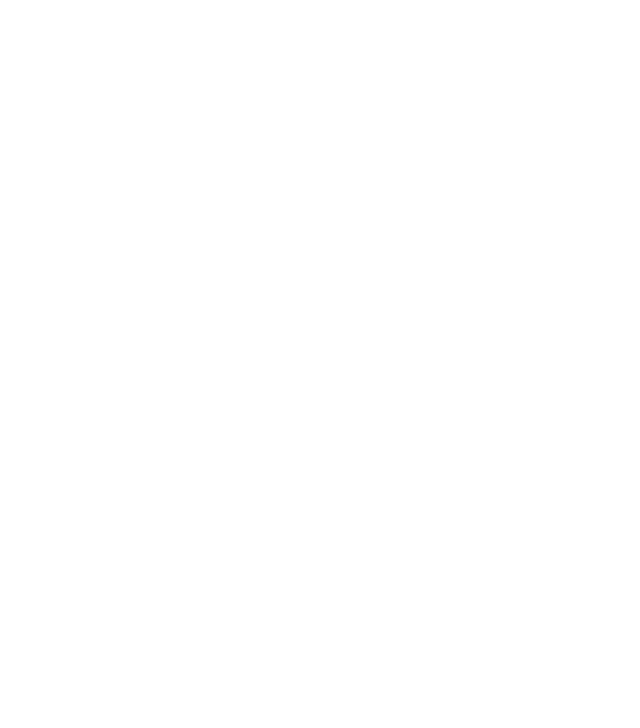
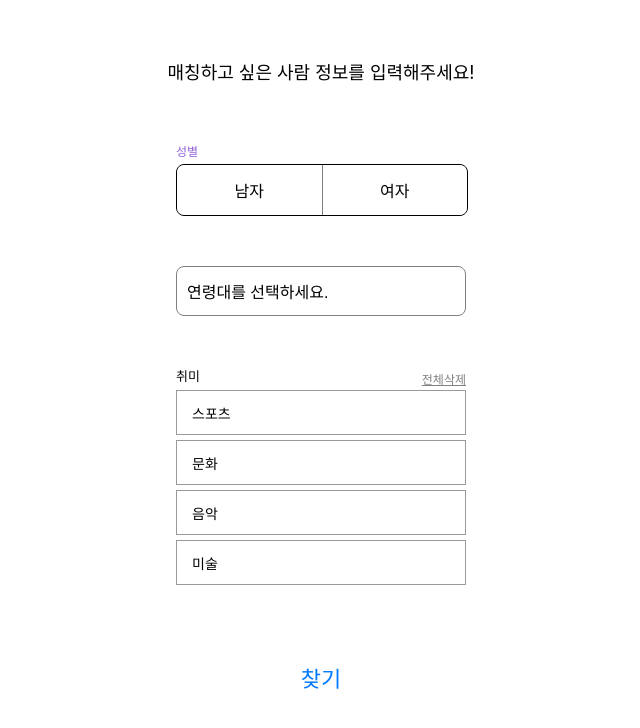
Before and after one commit to Yongsu01/MeetingApp, a React (Create React App) app: page /matching in a window 1280 px wide. Before the commit this address had no page. Shown: the top 728 px of the page, without its empty margins (319-959 px from the left). Built offline with nearby package versions, Linux system fonts and the light colour scheme.

Commit message:
라우트 추가

```diff
--- a/src/App.tsx
+++ b/src/App.tsx
@@ -1,16 +1,18 @@
-import {Route , Routes} from "react-router-dom"
+import { Route, Routes } from "react-router-dom";
 import Login from "./pages/LoginPage/Login";
 import SignUp from "./pages/SignUpPage/SignUp";
 import InfoPage from "./pages/SignUpPage/components/UserInfo";
+import Matching from "./pages/MatchingPage/Matching";
+
 function App() {
   return (
     <div className="App">
-     <Routes>
-     <Route path="/" element={<Login />}/>
-     <Route path="signup" element={<SignUp />}/>
-     <Route path="userinfo" element={<InfoPage />}/>
-
-     </Routes>
+      <Routes>
+        <Route path="/" element={<Login />} />
+        <Route path="signup" element={<SignUp />} />
+        <Route path="userinfo" element={<InfoPage />} />
+        <Route path="matching" element={<Matching />} />
+      </Routes>
     </div>
   );
 }
```
